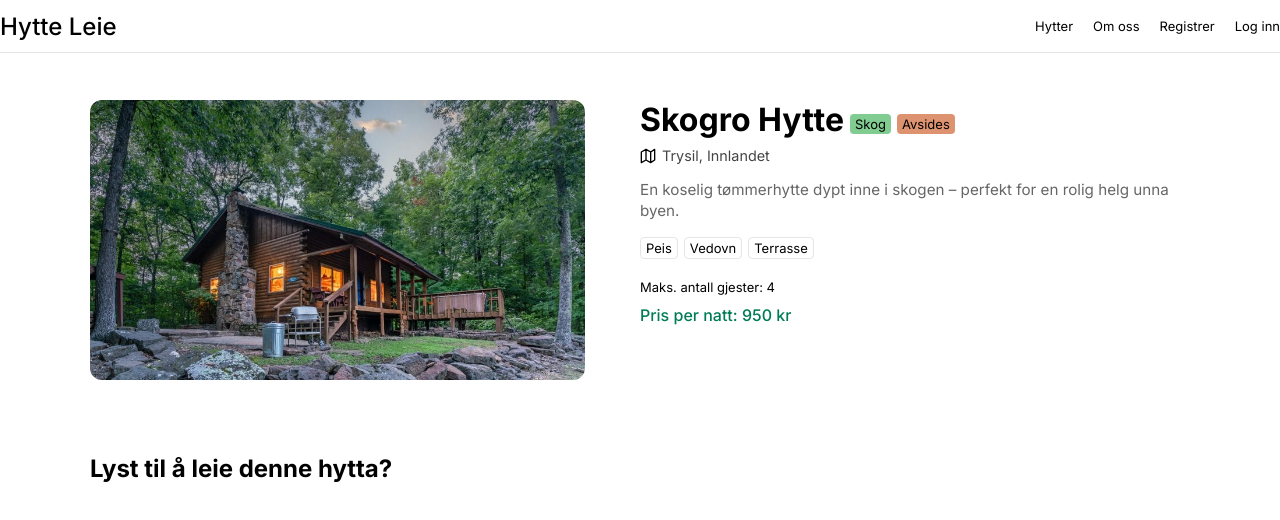
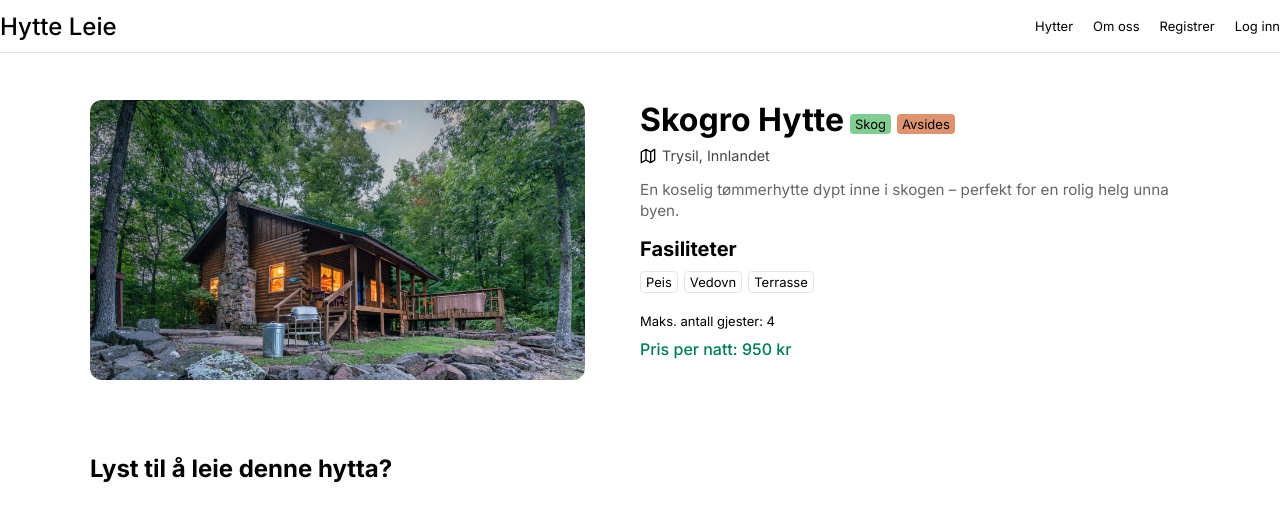
Before and after one commit to wesselvandalen/Hytte-Leie, a React (Vite) app: page /hytter/cabin-001 in a window 1280 px wide. Shown: the top 520 px of the page. Built offline with nearby package versions, Linux system fonts and the light colour scheme.

Commit message:
Bygget fasilitetene og info sida

```diff
--- a/src/pages/cabin-info-page.css
+++ b/src/pages/cabin-info-page.css
@@ -53,6 +53,11 @@
     margin: 0 0 .5rem 0;
 }
 
+.cabin-info-top-right h4 {
+    font-size: 20px;
+    margin: 0 0 10px 0;
+}
+
 .cabin-info-max-guests {
     font-size: 13px;
     margin: 20px 0 10px 0;
--- a/src/pages/cabin-info-page.tsx
+++ b/src/pages/cabin-info-page.tsx
@@ -44,6 +44,7 @@ export default function CabinInfoPage() {
                         </div>
                         <p className="cabin-description">{cabin.description}</p>
 
+                        <h4>Fasiliteter</h4>
                         <div className="cabin-amenities">
                             {cabin.amenities.map((amenity: string, index: number) => {
                                 return <p key={index}>{amenity}</p>
```
Also changed, not shown: 5 other files (tests, documents, lock files or other folders).
